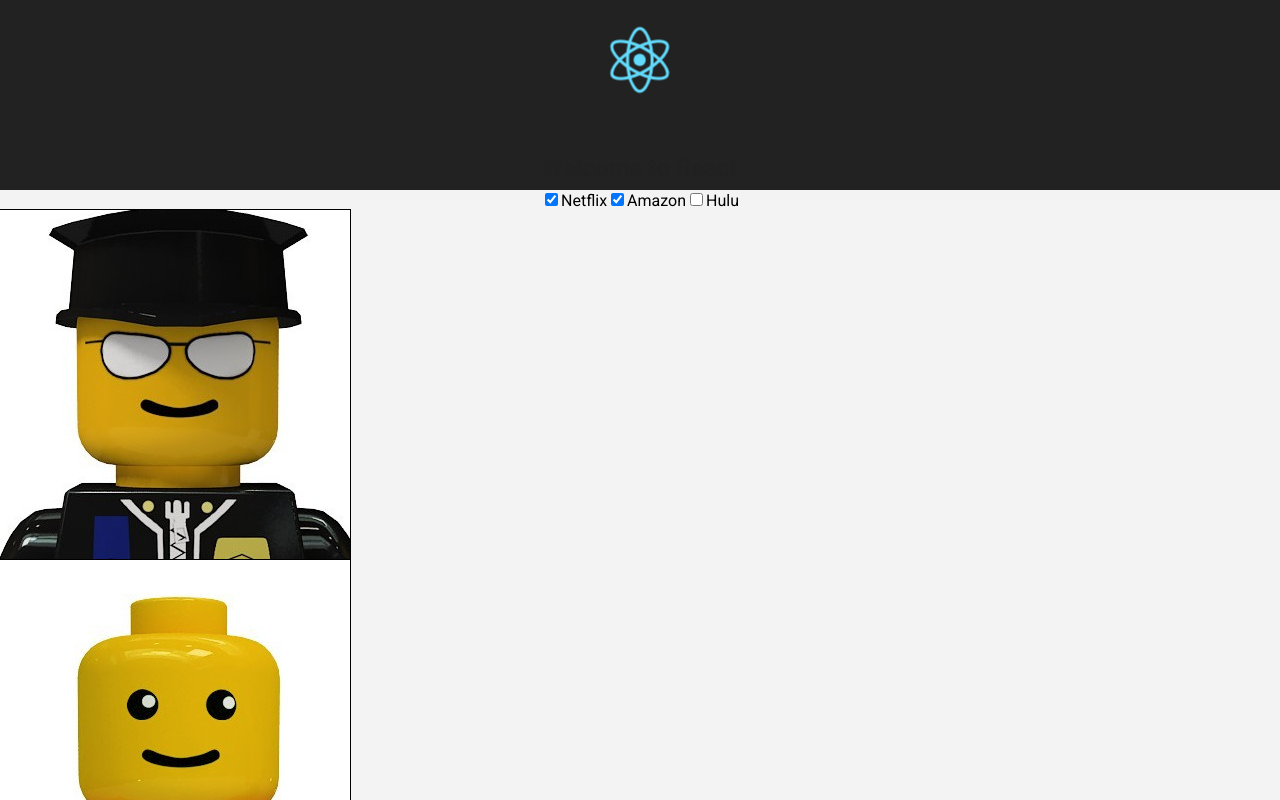
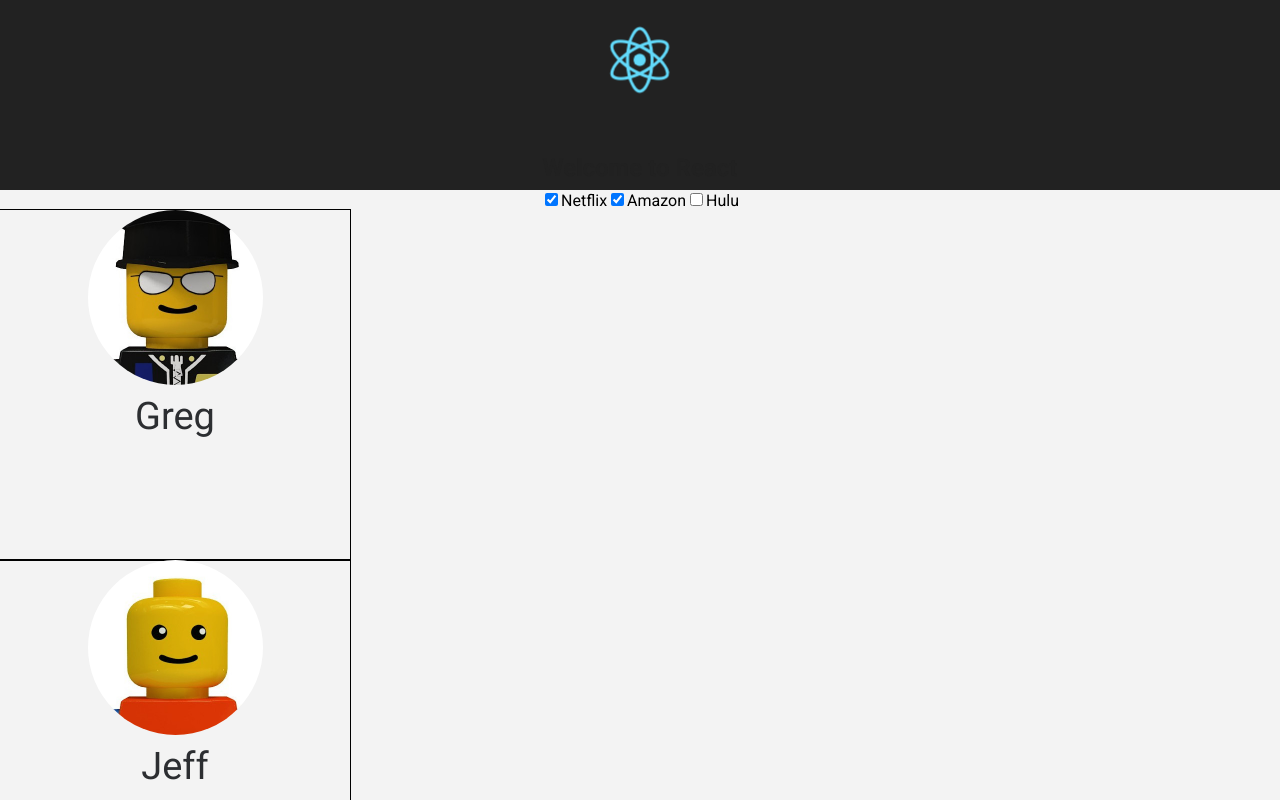
Before and after one commit to brockthebear/couch-potatoes, a React (Create React App) app in the folder src/: page / in a window 1280 px wide. Shown: the top 800 px of the page. Built offline with nearby package versions, Linux system fonts and the light colour scheme.

Commit message:
Add border-radius to profile pictures.

```diff
--- a/src/src/components/Card.js
+++ b/src/src/components/Card.js
@@ -1,7 +1,6 @@
 import React, { Component } from 'react';
 import fixtures from '../utils/fixtures.js';
 import * as images from '../assets';
-console.log(images);
 
 const TRUE = 1;
 const FALSE = -1;
@@ -119,7 +118,7 @@ export default class SwipeList extends Component {
                 <ul className="swipeList">
                     {users.map((user, i) => {
                         let imageUrl = images['image'+i];
-                        console.log(imageUrl);
+
                         return (
                             <Card className={`center swipeItem swipeItem-${i}`} key={`swipeItem-${i}`} onRemoval={() => this.removeItem(i)}>
                                 <img src={imageUrl} />
--- a/src/src/index.css
+++ b/src/src/index.css
@@ -59,17 +59,19 @@ h2 {
     overflow: hidden;
     width: 350px;
     outline: 1px solid black;
-    background-size: 175px 175px;
-    background-repeat: no-repeat;
-    background-position: center top;
-    /* border: 0;
-    border-radius: 87.5px; */
 }
 
 .swipeItem-content {
     position: absolute;
     width: 100%;
     height: 100%;
+}
+
+.swipeItem-content img {
+    width: 175px;
+    height: 175px;
+    border: 0;
+    border-radius: 50%;
 }
 
 .swipeItem-content .name {
@@ -94,31 +96,3 @@ h2 {
     border: none;
     outline: 1px solid black;
 }
-
-/* .swipeItem-0 {
-    background-image: url('assets/lego0.jpg');
-}
-.swipeItem-1 {
-    background-image: url('assets/lego1.jpg');
-}
-.swipeItem-2 {
-    background-image: url('assets/lego2.jpg');
-}
-.swipeItem-3 {
-    background-image: url('assets/lego3.jpg');
-}
-.swipeItem-4 {
-    background-image: url('assets/lego4.jpg');
-}
-.swipeItem-5 {
-    background-image: url('assets/lego5.jpg');
-}
-.swipeItem-6 {
-    background-image: url('assets/lego6.jpg');
-}
-.swipeItem-7 {
-    background-image: url('assets/lego7.jpg');
-}
-.swipeItem-8 {
-    background-image: url('assets/lego8.jpg');
-} */
```
